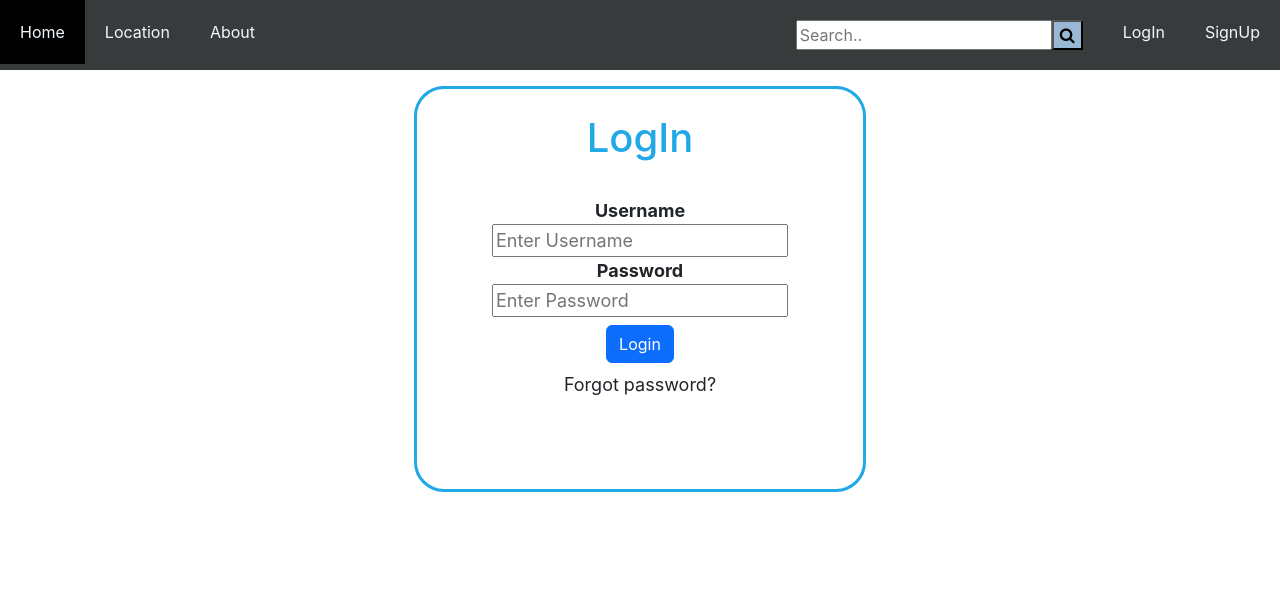
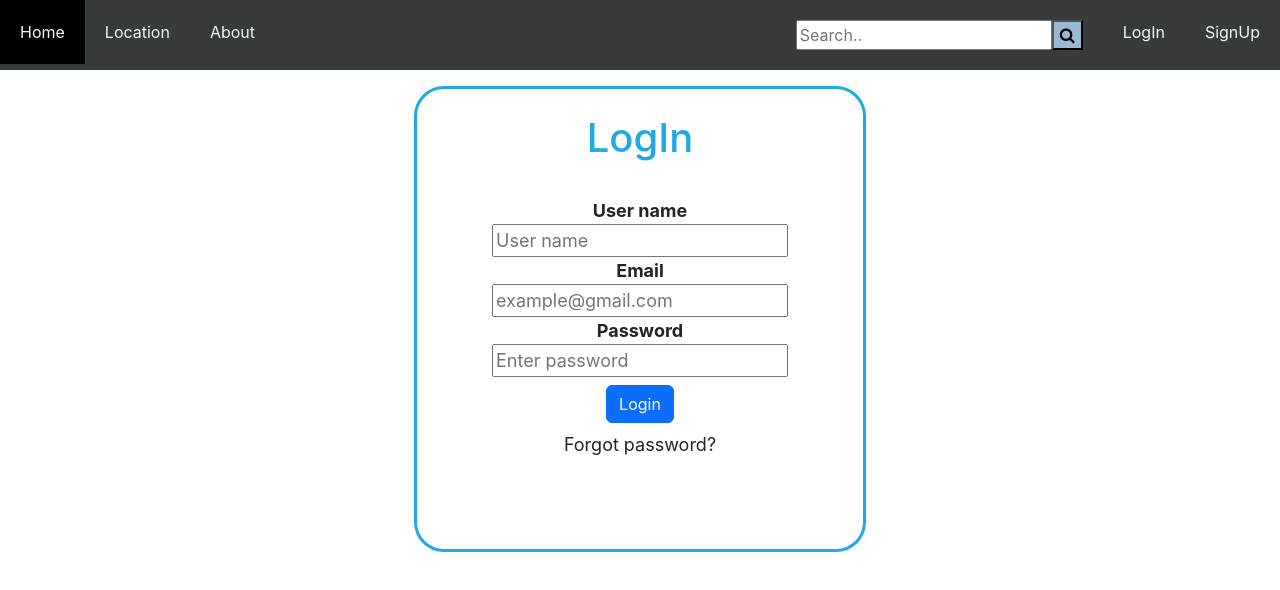
Before and after one commit to ManjuGowli-24/React, a React (Create React App) app: page /LogIn in a window 1280 px wide. Shown: the top 590 px of the page. Built offline with nearby package versions, Linux system fonts and the light colour scheme.

Commit message:
adding usestate and axios to update user info

```diff
--- /dev/null
+++ b/src/axios.js
@@ -0,0 +1,7 @@
+import axios from "axios";
+
+const instance=axios.create({
+    baseURL : "http://localhost:5000",
+});
+
+export default instance;
--- a/src/components/login.js
+++ b/src/components/login.js
@@ -1,16 +1,36 @@
+import axios from '../axios.js';
 import React from 'react'
+import { useState } from 'react'
 
 export default function Login() {
+  const [userName,setUsername]=useState('');
+  const [mail,setMail]=useState('');
+  const [password,setPassword]=useState('');
+
+  const addUser=(e)=>{
+    e.preventDefault();
+
+    axios.post('/users/add' , {userName, mail, password}).then(()=>{
+      setUsername('');
+      setMail('');
+      setPassword('');
+    }).catch((error) => alert(error.message));
+  }
+
+
   return (
 
     <div className='log'>
     <h1 style={{color : 'rgb(32, 168, 231)'}}>LogIn</h1><br />
-    <label  htmlFor="uname"><b>Username</b></label><br />
-    <input className='logcont' type="" placeholder="Enter Username" name="uname" required/>
+    <label htmlFor='uname' ><b>User name</b></label><br/>
+    <input type="text" placeholder='User name' onChange={(e)=>setUsername(e.target.value)} value={userName} required/>
+    <br/>
+    <label  htmlFor="email"><b>Email</b></label><br />
+    <input type="text" placeholder="example@gmail.com" onChange={(e)=>setMail(e.target.value)} value={mail} required/>
     <br />
     <label htmlFor="psw"><b>Password</b></label><br />
-    <input type="password" placeholder="Enter Password" name="psw" required/><br />
-    <button type="submit" className='btn btn-primary my-2'>Login</button>
+    <input type="password" placeholder="Enter password" onChange={(e)=>setPassword(e.target.value)} value={password} required/><br />
+    <button onClick={addUser} type="submit" className='btn btn-primary my-2'  >Login</button>
     <p>Forgot password?</p>
     </div>
 
--- a/src/components/sidebar.js
+++ b/src/components/sidebar.js
@@ -4,11 +4,7 @@ import React , {useState,useEffect} from 'react';
 // import { Animal } from './Animal.js';
 // import TextArea from './textarea.js';
 import axios from 'axios';
-import {
-  BrowserRouter as Router,
-  Switch,
-  Route
-} from "react-router-dom";
+// import {useNavigate} from "react-router-dom";
 
 export default function SideBar(props) {
 
@@ -28,7 +24,6 @@ export default function SideBar(props) {
     width : "260px",
     borderRadius: "14px",
     overflow: "hidden",
-
     listStyleType: "none",
   }
   const column={
@@ -58,6 +53,11 @@ useEffect(()=>{
   fethchAnimal()
 },[])
 
+// const onClickImg = (id)=>{
+//           // <a href="/login"></a>
+//           console.log(`clicked `);
+//         }
+
   return (
 
 <div style={gridContainer}>
@@ -74,7 +74,7 @@ useEffect(()=>{
     return (
       <div style={column} >
         <img src={image} alt={alt} style={mainimage}/><br/>
-      <div  style={animal}>{name}</div>
+      <div  style={animal}>{name} </div>
       </div>
     )
   })
--- a/src/components/signup.js
+++ b/src/components/signup.js
@@ -24,8 +24,8 @@ export default function SignUp() {
     <label htmlFor="psw"><b>Password</b></label><br />
     <input type="password" placeholder="Enter Password" name="psw" required/><br />
 
-    <label htmlFor="psw-repeat"><b>Repeat Password</b></label><br />
-    <input type="password" placeholder="Repeat Password" name="psw-repeat" required/><br/>
+    <label htmlFor="psw-repeat"><b>Confim Password</b></label><br />
+    <input type="password" placeholder="Re-enter Password" name="psw-repeat" required/><br/>
     <button type="submit" onClick={created} className='btn btn-primary my-2'>Sign Up</button>
     </div>
 
```
